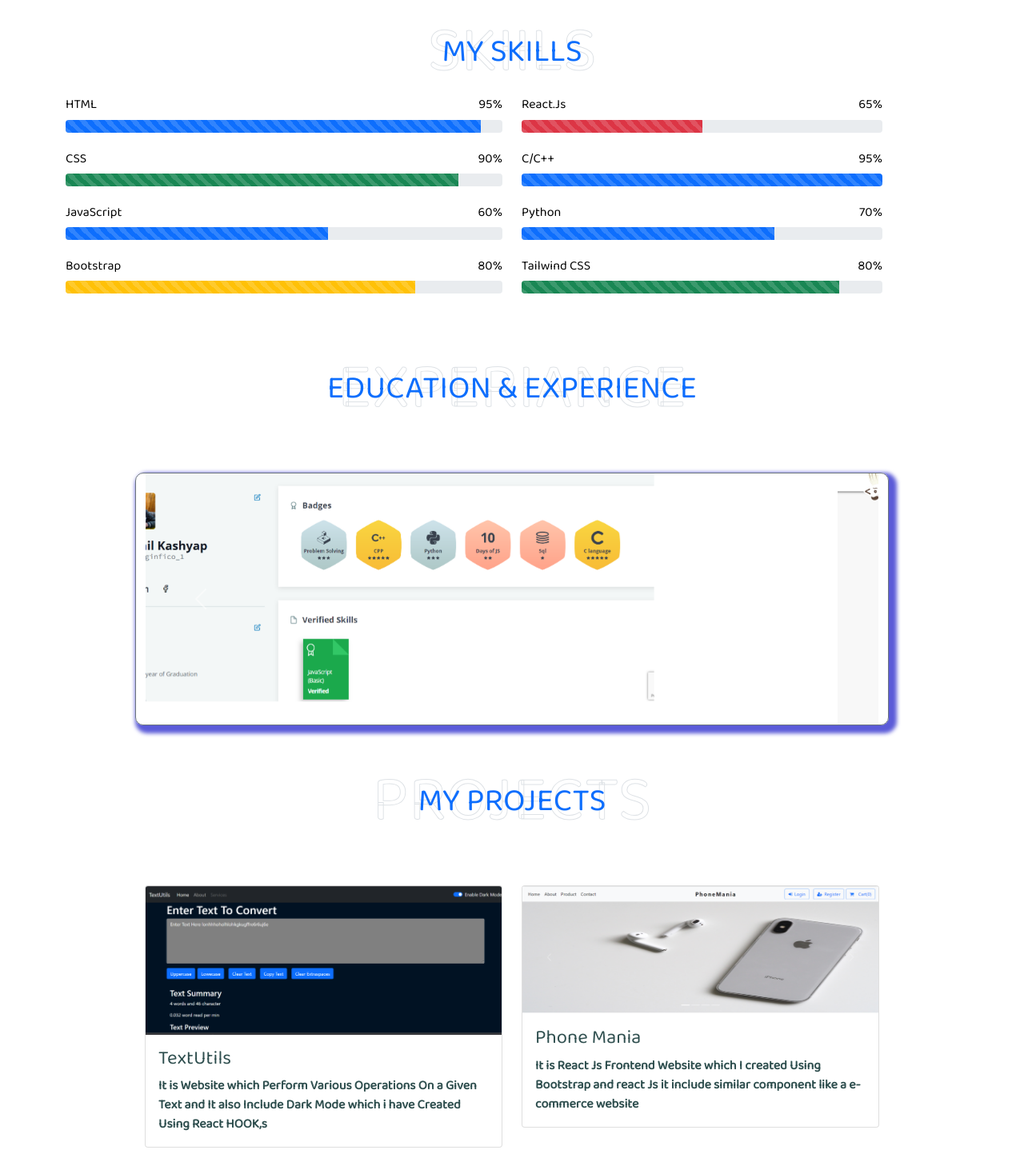
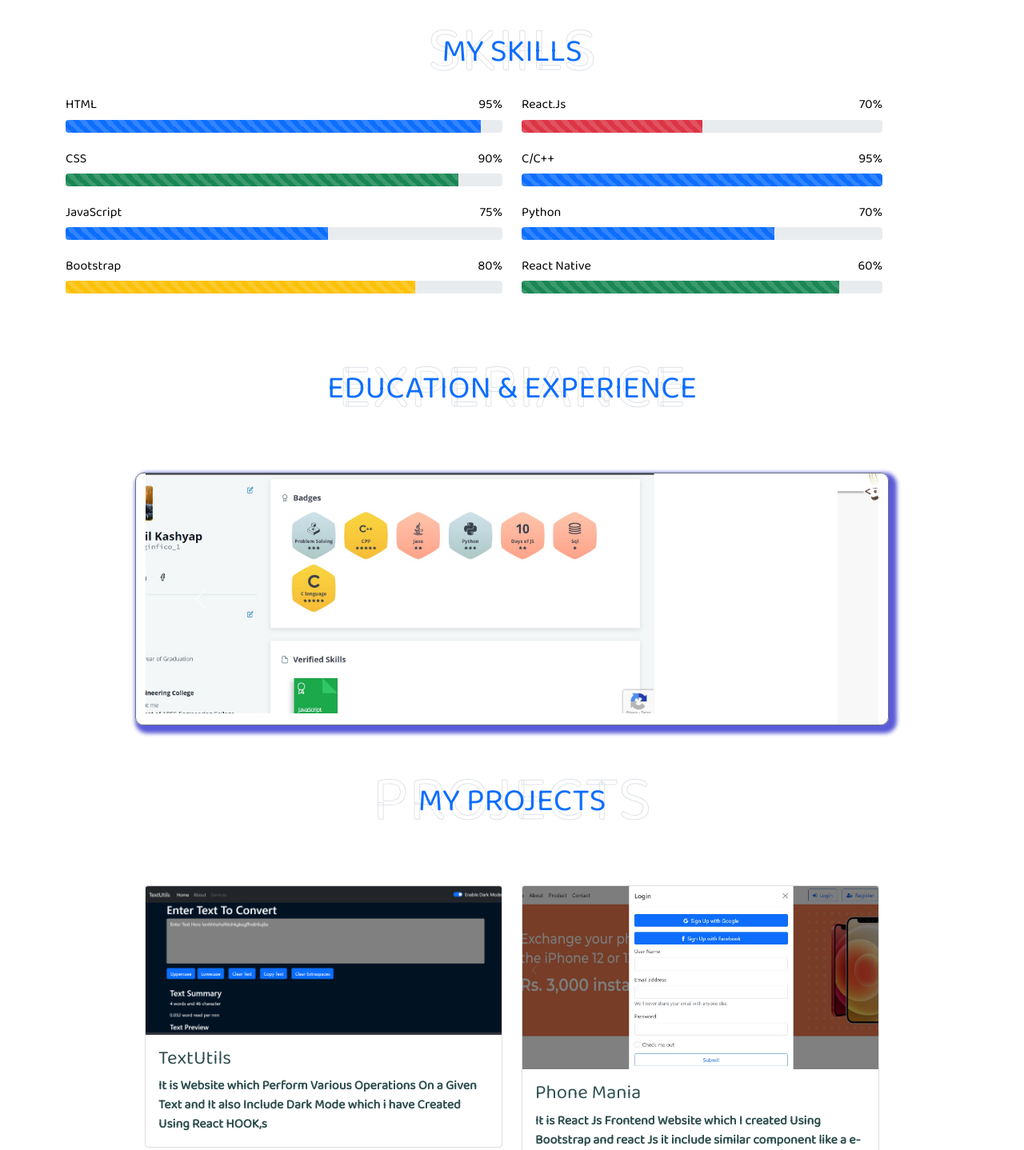
Before and after one commit to Nikhil1754/portfolio.github.io, a plain HTML site: page index.html in a window 1280 px wide. Shown: the part 1080-2518 px from the top of the page at 80% size. Drawn offline with nearby package versions, Linux system fonts and the light colour scheme.

Commit message:
Update index.html

```diff
--- a/index.html
+++ b/index.html
@@ -138,7 +138,7 @@
             <div class="skill mb-4">
               <div class="d-flex justify-content-between">
                 <h6 class="font-width-bold">JavaScript</h6>
-                <h6 class="font-width-bold">60%</h6>
+                <h6 class="font-width-bold">75%</h6>
               </div>
               <div class="progress">
                 <div class="progress-bar progress-bar-striped  bg-primary" role="progressbar" style="width: 60%" aria-valuenow="10" aria-valuemin="0" aria-valuemax="100"></div>
@@ -159,7 +159,7 @@
               <div class="skill mb-4">
                 <div class="d-flex justify-content-between">
                   <h6 class="font-width-bold">React.Js</h6>
-                  <h6 class="font-width-bold">65%</h6>
+                  <h6 class="font-width-bold">70%</h6>
                 </div>
                 <div class="progress">
                   <div class="progress-bar progress-bar-striped bg-danger" role="progressbar" style="width: 50%" aria-valuenow="10" aria-valuemin="0" aria-valuemax="100"></div>
@@ -188,8 +188,8 @@
               </div>
               <div class="skill mb-4">
                 <div class="d-flex justify-content-between">
-                  <h6 class="font-width-bold">Tailwind CSS</h6>
-                  <h6 class="font-width-bold">80%</h6>
+                  <h6 class="font-width-bold">React Native</h6>
+                  <h6 class="font-width-bold">60%</h6>
                 </div>
                 <div class="progress">
                   <div class="progress-bar progress-bar-striped bg-success" role="progressbar" style="width: 88%" aria-valuenow="10" aria-valuemin="0" aria-valuemax="100"></div>
@@ -219,7 +219,7 @@
       </div>
       <div class="carousel-inner">
         <div class="carousel-item active">
-          <img src="/images/hackernak.png" class="d-block w-75" alt="...">
+          <img src="/images/HackerankS.jpg" class="d-block w-75" alt="...">
         </div>
         <div class="carousel-item">
           <img src="/images/codchefp.png" class="d-block w-75" alt="...">
@@ -261,7 +261,7 @@
         </div>
         <div class="col ">
           <div class="card">
-            <img src="./images/phonemaina.png" class="card-img-top" alt="...">
+            <img src="./images/third.jpg" class="card-img-top" alt="...">
             <div class="card-body">
               <h4 class="card-title">Phone Mania</h4>
               <p class="card-text"><strong>It is React Js Frontend Website which I created Using Bootstrap and react Js it include similar component like a e-commerce website </strong></p>
@@ -279,7 +279,7 @@
         </div>
         <div class="col ">
           <div class="card">
-            <img src="./images/firstproject.png" class="card-img-top" alt="...">
+            <img src="./images/netflix.jpg" class="card-img-top" alt="...">
             <div class="card-body">
               <h4 class="card-title">Fitness Master</h4>
               <p class="card-text"><strong>It is mY first Project which I created Using HTML CSS, it is Gym Website</strong></p>
```
